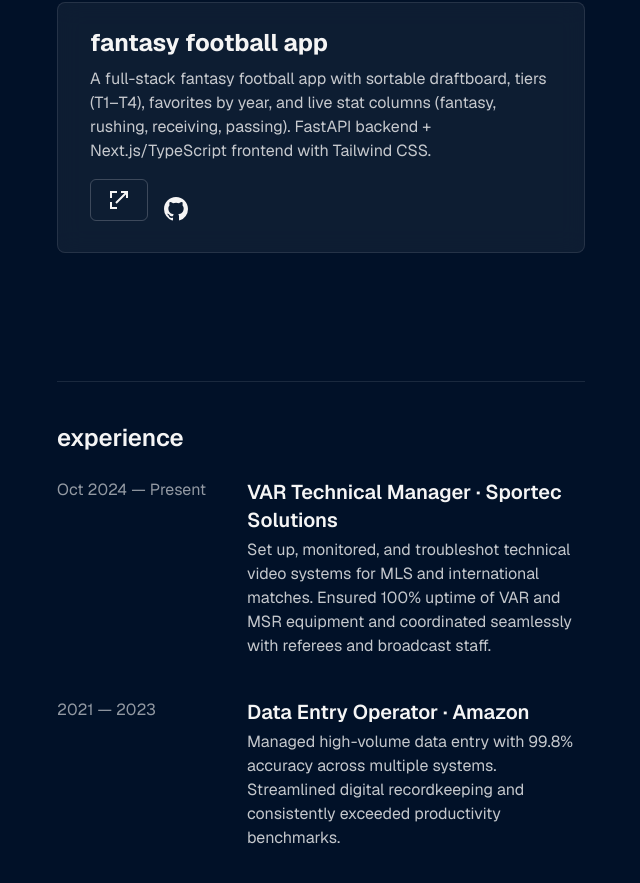
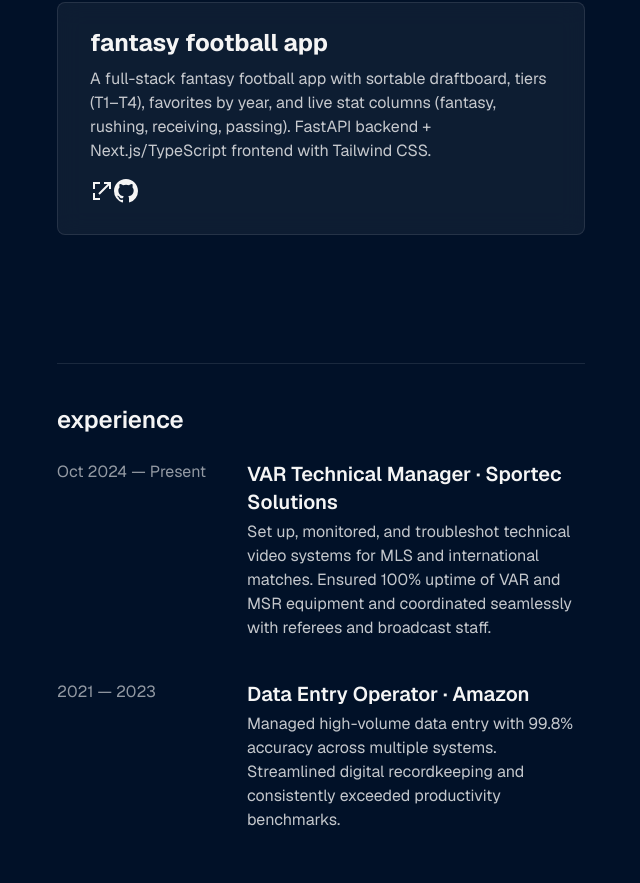
Before and after one commit to ckwame-jpg/man-city, a Next.js app: page / in a window 1280 px wide. Shown: the part 928-1811 px from the top of the page, without its empty margins (583-1223 px from the left). Built offline with nearby package versions, Linux system fonts and the light colour scheme; no server answers.

Commit message:
Style external link icon to match GitHub

```diff
--- a/src/app/page.tsx
+++ b/src/app/page.tsx
@@ -215,12 +215,12 @@
               {fantasyDemoUrl && (
                 <a
                   href={fantasyDemoUrl}
-                  className="inline-block mt-4 mr-4 px-4 py-2 rounded-md border border-white/20 text-[#F5F5F5] hover:text-white hover:border-white/40 transition"
+                  className="inline-block mt-4 text-[#F5F5F5] hover:text-white transition-transform hover:scale-110"
                   target="_blank"
                   rel="noopener noreferrer"
                   aria-label="Live Demo"
                 >
-                  <svg xmlns="http://www.w3.org/2000/svg" className="w-6 h-6" viewBox="0 0 24 24" fill="currentColor">
+                  <svg xmlns="http://www.w3.org/2000/svg" className="w-6 h-6 transition-all duration-300 hover:scale-110 hover:text-white" viewBox="0 0 24 24" fill="currentColor">
                     <path d="M14 3h7v7h-2V6.414l-9.293 9.293-1.414-1.414L17.586 5H14V3z" />
                     <path d="M5 5h5V3H3v7h2V5zm0 14v-5H3v7h7v-2H5z" />
                   </svg>
```
